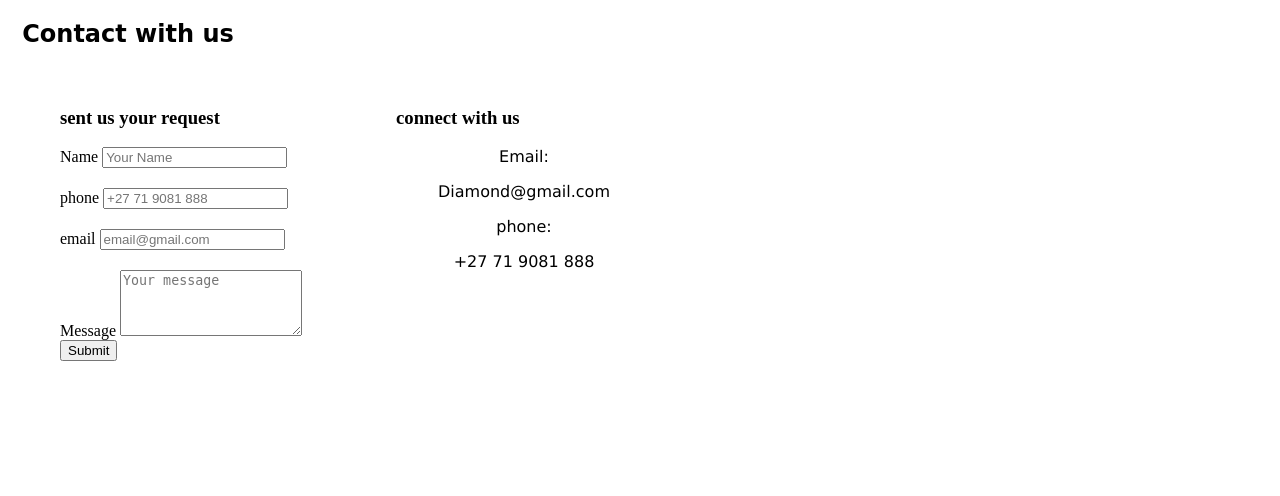
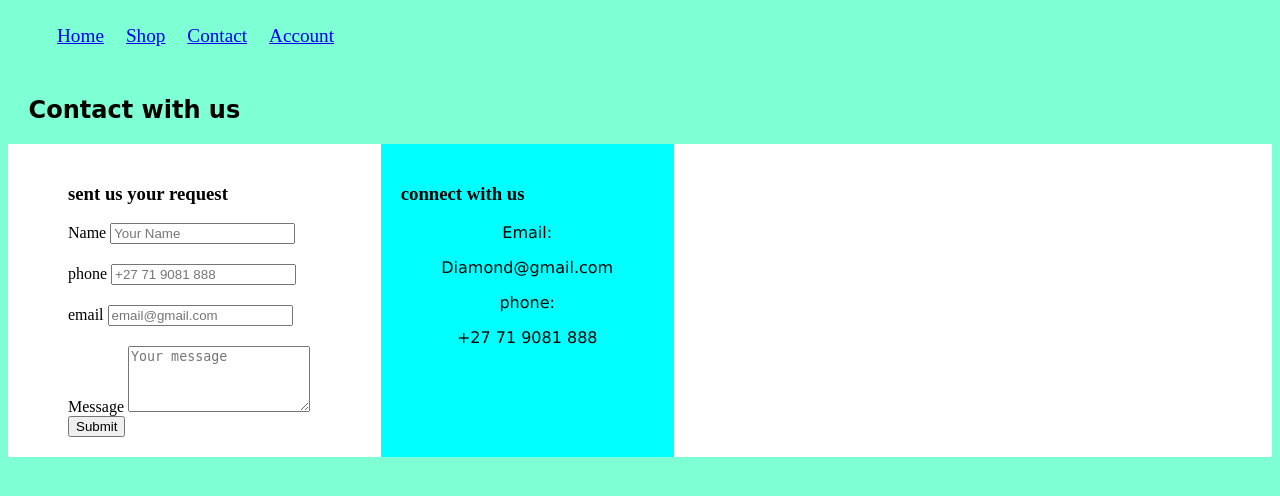
Before and after one commit to Nhlalala23/Nhlalalahub, a PHP site: page /contacts.html in a window 1280 px wide. Shown: the top 496 px of the page. Run offline with PHP 8.4, Linux system fonts and the light colour scheme.

Commit message:
22/01/24

```diff
--- a/website/contacts.html
+++ b/website/contacts.html
@@ -32,7 +32,7 @@
     .contRight{
         flex-basis: 20%;
         padding: 20px;
-        background-color: white;
+        background-color:aqua;
     }
     .row{
         display: flex;
@@ -41,7 +41,15 @@
     }
     </style>
     <body>
+        <nav>
+            <ul>
+                <li><a target="_blank" class="active" href="home.html"> Home</a></li>
+                <li><a target="_blank" href="products.html"> Shop</a></li>
+                <li><a target="_blank" href="contacts.html"> Contact</a></li>
+                <li><a target="_blank" href="account.html"> Account</a>  </li>
 
+            </ul>
+           </nav>
 
        <!--Adding contact information using classes-->
        <div class="contDetails">
@@ -93,5 +101,8 @@
                 <h2></h2>
             </div>
         </div>
+
+
+
     </body>
 </html>
--- a/website/style.css
+++ b/website/style.css
@@ -5,24 +5,48 @@ h1{
     font-size:40px;
 }
 ul{
-    list-style-type:circle ;
+    list-style-type: none;
+
+
 }
+/*li a{
+display: block;
+color: black;
+width: 100px;
+text-decoration: none;
+background-color: rgb(197, 185, 185);
+padding-top: 5%;
+padding-bottom: 0%;
+padding-right: 10%;
+padding-left: 5%;*/
+
+
+
+nav{
+    background-color:none;
+    height: 60px;
+    width:500px;
+
+}
+nav ul li{
+    display:inline-block;
+    color: black;
+    text-decoration: none;
+    font-size: 120%;
+    margin: 5px;
+    padding: 4px;
+
+
+}
+
 img{
     width: 200px; height: 200px;
 
 }
-ul{
-    text-decoration: dotted;
-}
+
 img{
     width: 200px; height: 200px;
 }
 address{
     text-align: center;
 }
-body{
-    display:contents;
-    flex-wrap: wrap;
-
-
-}
```
Also changed, not shown: website/account.html (+12 -0 lines), website/home.html (+11 -12 lines), website/index.html (added, +37 -0 lines), website/products.html (+20 -3 lines), workflow.md (+4 -0 lines).
